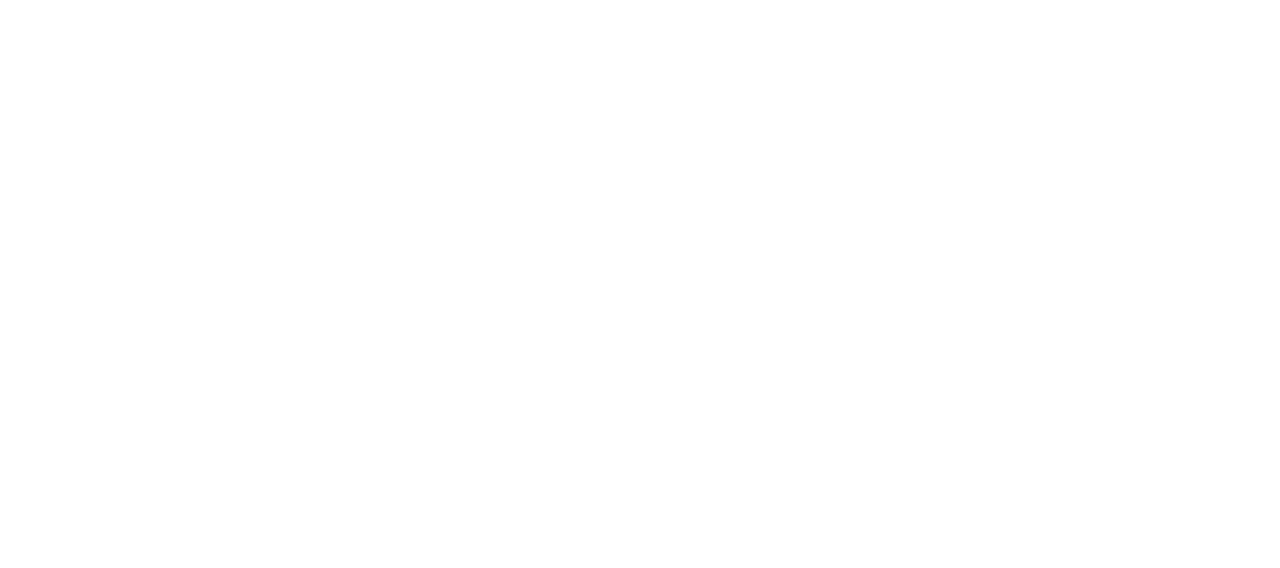
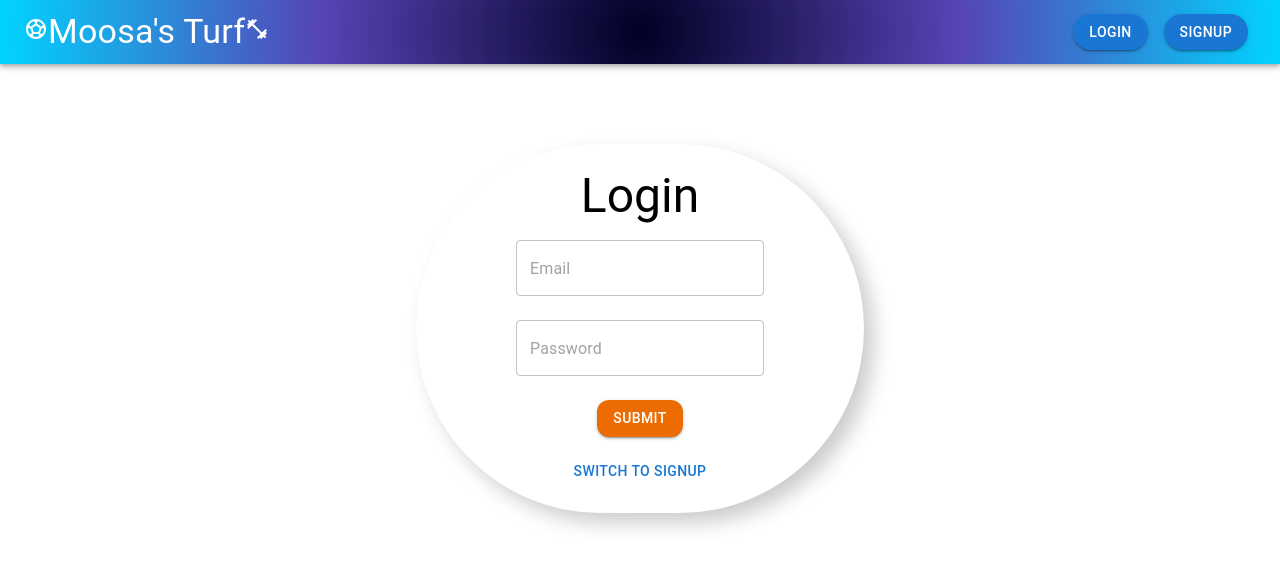
Before and after one commit to samkurianshaju/Turf-Managment-Frontend, a React (Create React App) app: page /login in a window 1280 px wide. Before the commit this address had no page. Shown: the top 568 px of the page. Built offline with nearby package versions, Linux system fonts and the light colour scheme.

Commit message:
Login successfull through frontend

```diff
--- a/package.json
+++ b/package.json
@@ -7,12 +7,14 @@
     "@emotion/styled": "^11.10.5",
     "@mui/icons-material": "^5.11.0",
     "@mui/material": "^5.11.6",
+    "@reduxjs/toolkit": "^1.9.2",
     "@testing-library/jest-dom": "^5.16.5",
     "@testing-library/react": "^13.4.0",
     "@testing-library/user-event": "^13.5.0",
     "axios": "^1.2.4",
     "react": "^18.2.0",
     "react-dom": "^18.2.0",
+    "react-redux": "^8.0.5",
     "react-router-dom": "^6.7.0",
     "react-scripts": "5.0.1",
     "web-vitals": "^2.1.4"
--- a/src/App.js
+++ b/src/App.js
@@ -1,28 +1,31 @@
 import React from "react";
-//import Header from "./Components/Header";
 import { Route, Routes } from "react-router-dom";
 import Home from "./Components/Home/Home";
 import MyBookings from "./Components/MyBookings";
-import Support from "./Components/Support";
+//import Support from "./Components/Support";
 import BookNow from "./Components/BookNow";
-import CreateAccount from "./Components/CreateAccount";
 import Users from "./Components/User/Users";
+import Header from "./Components/Header";
+import Login from "./Components/Login";
+import BookingDetails from "./Components/BookingDetails";
+import { useSelector } from "react-redux";
 
 function App() {
-  return (
-  <React.Fragment>
-
+  const isLoggedIn =useSelector((state)=>state.isLoggedIn);
+  console.log(isLoggedIn);
+  return <React.Fragment>
+    <header>
+      <Header />
+    </header>
     <main>
       <Routes>
-        <Route path="/" element={<Home />} exact/>
-        <Route path="/users" element={<Users />} exact/>
-        <Route path="/mybookings" element={<MyBookings />} exact/>
-        <Route path="/support" element={<Support />} exact/>
-        <Route path="/booknow" element={<BookNow />} exact/>
-        <Route path="/createaccount" element={<CreateAccount />} exact/>
+        <Route path="/login" element={<Login />} />
+        <Route path="/home" element={<Home />} />
+        <Route path="/book/add" element={<BookNow />} />
+        <Route path="/mybookings" element={<MyBookings />} />
+        <Route path="/bookingdetails/:id" element={<BookingDetails />} />
       </Routes>
     </main>
     </React.Fragment>
-  );
-}
+};
 export default App;
--- /dev/null
+++ b/src/Components/BookingDetails.jsx
@@ -0,0 +1,11 @@
+import React from 'react'
+
+const BookingDetails = () => {
+  return (
+    <div>
+      This is the bookings details page !!!
+    </div>
+  )
+}
+
+export default BookingDetails
--- a/src/Components/CreateAccount.jsx
+++ /dev/null
@@ -1,13 +0,0 @@
-import React from 'react'
-
-
-const CreateAccount = () => {
- return (
-    <div>
-      This is account creation page
-    </div>
-  );
-};
-
-
-export default CreateAccount
--- a/src/Components/Header.jsx
+++ b/src/Components/Header.jsx
@@ -1,36 +1,60 @@
 import React, { useState } from 'react';
-import { AppBar, Tab, Tabs, Toolbar, Typography } from '@mui/material';
+import { AppBar, Button, Tab, Tabs, Toolbar, Typography } from '@mui/material';
 import SportsSoccerIcon from '@mui/icons-material/SportsSoccer'; //Used to bring soccer Icon
 import FitnessCenterIcon from '@mui/icons-material/FitnessCenter';
-import {NavLink} from 'react-router-dom'; //used to include navigation links
+//import {NavLink} from 'react-router-dom'; //used to include navigation links
+import { Box } from '@mui/system';
+import { Link } from 'react-router-dom';
+import { useSelector } from 'react-redux';
+const Header = () => {
+  const isLoggedIn =useSelector((state)=>state.isLoggedIn);
+  const [value, setValue] = useState()
+  return( //Displays soccer icon | T
+      <AppBar
+        position="sticky"
+        sx={{
+          background:
+          "radial-gradient(circle, rgba(2,0,36,1) 0%, rgba(86,68,182,1) 50%, rgba(0,212,255,1) 100%);//cssgradient"}}>
+        <Toolbar>
+          <Typography><SportsSoccerIcon /></Typography>
+          <Typography variant="h4"> Moosa's Turf  </Typography>
+          <Typography><FitnessCenterIcon/></Typography>
+          { isLoggedIn && <Box dispaly="flex" marginLeft={'auto'} marginRight={'auto'}>
+            <Tabs
+              textColor="inherit"
+              value={value}
+              onChange={(e, val)=>setValue(val)}>
+              <Tab LinkComponent={Link}
+                to="/mybookings"
+                label="My Bookings" />
+              <Tab LinkComponent={Link}
+              to="book/add"
+              label="Book Now"  />
+            </Tabs>
+          </Box>}
 
-const Header = () => {
-  const [value,setValue] = useState();
-  return( //Displays soccer icon | T
-    <div>
-      <AppBar sx={{backgroundColor:"#000c69"}} position="sticky">
-        <Toolbar>
-         <Typography>
-          <SportsSoccerIcon />
-         </Typography>
-          <Tabs
-            sx={{ml:'auto'}}
-            textColor='inherit'
-            indicatorColor='secondary'
-            value={value}
-            onChange={(e,val)=>setValue(val)/*To change underline on tabs*/}>
-             <Tab LinkComponent={NavLink} to="/createaccount" label="Create Account"/>
-             <Tab LinkComponent={NavLink} to="/booknow" label="Book Now"/>
-             <Tab LinkComponent={NavLink} to="/users" label="Users"/>
-             <Tab LinkComponent={NavLink} to="/mybookings" label="My Bookings"/>
-             <Tab LinkComponent={NavLink} to="/support" label="Support"/>
-          </Tabs>
-          <Typography>
-          <FitnessCenterIcon/>
-         </Typography>
+          <Box
+            display="flex"
+            marginLeft={'auto'}>
+            {!isLoggedIn && <><Button
+              LinkComponent={Link}
+              to="/login" variant="contained"
+              sx={{margin:1,borderRadius:10}}>Login
+            </Button>
+            <Button
+            LinkComponent={Link}
+              to="/login" variant="contained"
+              sx={{margin:1,borderRadius:10}} >SignUp
+            </Button></>
+            }
+            { isLoggedIn &&(<Button LinkComponent={Link}
+              to="/login" variant="contained"
+              sx={{margin:1,borderRadius:10}}
+              color="warning">Log Out</Button>
+            )}
+          </Box>
         </Toolbar>
       </AppBar>
-    </div>
   );
   };
-export default Header
+export default Header;
--- /dev/null
+++ b/src/Components/Login.jsx
@@ -0,0 +1,78 @@
+import { Button, inputClasses, TextField, Typography } from '@mui/material'
+import { Box } from '@mui/system'
+import React, { useState } from 'react'
+import axios from 'axios'
+
+const Login = () => {
+  const [inputs, setinputs] = useState({
+    name:"",
+    age:"",
+    phone:"",
+    email:"",
+    password:"",
+  })
+  const [isSignUp, setisSignUp] = useState(false)
+  const handleChange = (e) =>{//reads inputs based on the selected field
+    setinputs((prevState)=>({
+      ...prevState,
+      [e.target.name]: e.target.value,
+    }));
+  };
+
+  const sendRequest = async ()=>{
+    const res = await axios.post("http://localhost:5000/api/user/login",{
+      email:inputs.email,
+      password:inputs.password
+    }).catch(err=>console.log(err));
+
+    const data = res.data;
+    return data;
+  }
+
+  const handleSubmit = (e)=>{
+    e.preventDefault()
+    console.log(inputs);
+    sendRequest();
+  }
+  return (
+    <div>
+      <form onSubmit={handleSubmit}>
+        <Box
+          maxWidth={400}
+          display="flex"
+          flexDirection={'column'}
+          alignItems="center"
+          justifyContent={"center"}
+          boxShadow="10px 10px 20px #ccc"
+          padding={3}
+          margin='auto'
+          marginTop={10}
+          borderRadius={55}
+        >
+          <Typography variant='h3'>{isSignUp ? "SignUp" : "Login"}</Typography>
+      {isSignUp && <>
+           <TextField name='name' onChange={handleChange}
+             value={inputs.name} placeholder='Name' margin='normal'/>
+           <TextField name='age' onChange={handleChange}
+             value={inputs.age}  placeholder='Age' margin='normal'/>
+           <TextField name='phone' onChange={handleChange}
+             value={inputs.phone}  placeholder='Phone' margin='normal'/></>
+      }
+          <TextField name="email" onChange={handleChange}
+            value={inputs.email} type={'email'} placeholder='Email' margin='normal'/>
+          <TextField name="password" onChange={handleChange}
+            value={inputs.password} type={'password'} placeholder='Password' margin='normal'/>
+          <Button type='submit'
+            variant='contained' sx={{borderRadius:3,marginTop:2}} color="warning">
+            Submit
+          </Button>
+          <Button onClick={()=>setisSignUp(!isSignUp)}
+            sx={{borderRadius:3,marginTop:2}}>
+             Switch to {isSignUp ? "Login" : "SignUp"}
+            </Button>
+        </Box>
+      </form>
+    </div>
+  )
+}
+export default Login
--- a/src/Components/MyBookings.jsx
+++ b/src/Components/MyBookings.jsx
@@ -3,7 +3,7 @@
 const MyBookings = () => {
   return (
     <div>
-      This is my bookings paga
+      This is my bookings page
     </div>
   )
 }
--- a/src/index.css
+++ b/src/index.css
@@ -13,6 +13,6 @@
 }*/
 
 * {
-  margin: 0px;
+  margin: 0;
   padding: 0px;
 }
--- a/src/index.js
+++ b/src/index.js
@@ -2,17 +2,29 @@
 import ReactDOM from 'react-dom/client';
 import './index.css';
 import App from './App';
-import reportWebVitals from './reportWebVitals';
+//import reportWebVitals from './reportWebVitals';
 import { BrowserRouter } from 'react-router-dom';
-
+import { Provider } from 'react-redux';
+import { store } from './store';
+/*ReactDOM.render(
+  <React.StrictMode>
+    <BrowserRouter>
+     <App />
+    </BrowserRouter>
+  </React.StrictMode>,
+  document.getElementById('root')
+);
+*/
 const root = ReactDOM.createRoot(document.getElementById('root'));
 root.render(  //helps routing
   <BrowserRouter>
   <React.StrictMode>
-    <App />
+    <Provider store={store}>
+     <App />
+    </Provider>
   </React.StrictMode>
   </BrowserRouter>
-);
+)
 
 // If you want to start measuring performance in your app, pass a function
 // to log results (for example: reportWebVitals(console.log))
--- /dev/null
+++ b/src/store/index.jsx
@@ -0,0 +1,18 @@
+import {configureStore, createSlice} from '@reduxjs/toolkit'
+
+const authSlice =createSlice({
+   name:"auth",
+   initialState:{isLoggedIn: false},
+   reducers:{
+      login(state){
+         state.isLoggedIn=true;
+      },
+      logout(state){
+         state.isLoggedIn=false;
+      },
+   },
+})
+export const authActions=authSlice.actions
+export const store =configureStore({
+   reducer:authSlice.reducer
+})
```
Also changed, not shown: 2 other files (tests, documents, lock files or other folders).
